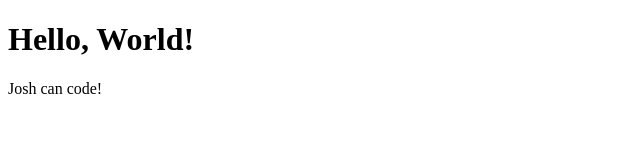
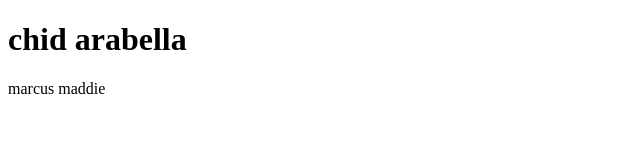
Before and after one commit to SmartAiSeller/test-web-app, a plain HTML site: page index.html in a window 1280 px wide. Shown: the whole page, without its empty margins (0-640 px from the left). Drawn offline with Linux system fonts and the light colour scheme.

Commit message:
Update index.html

```diff
--- a/index.html
+++ b/index.html
@@ -4,7 +4,7 @@
   <title>Test Web App</title>
 </head>
 <body>
-  <h1>Hello, World!</h1>
-  <p>Josh can code!</p>
+  <h1>chid arabella</h1>
+  <p>marcus maddie</p>
 </body>
 </html>
```
